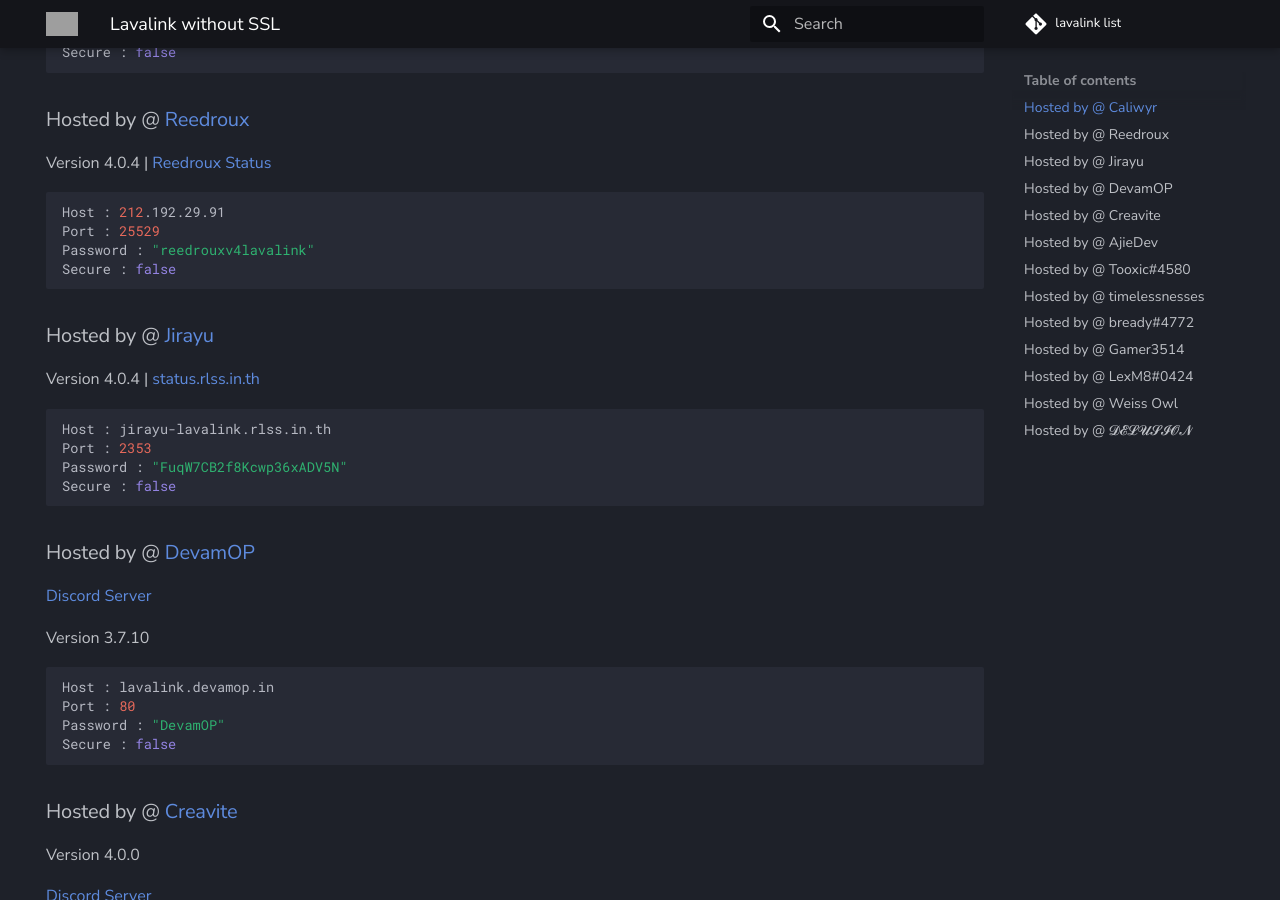
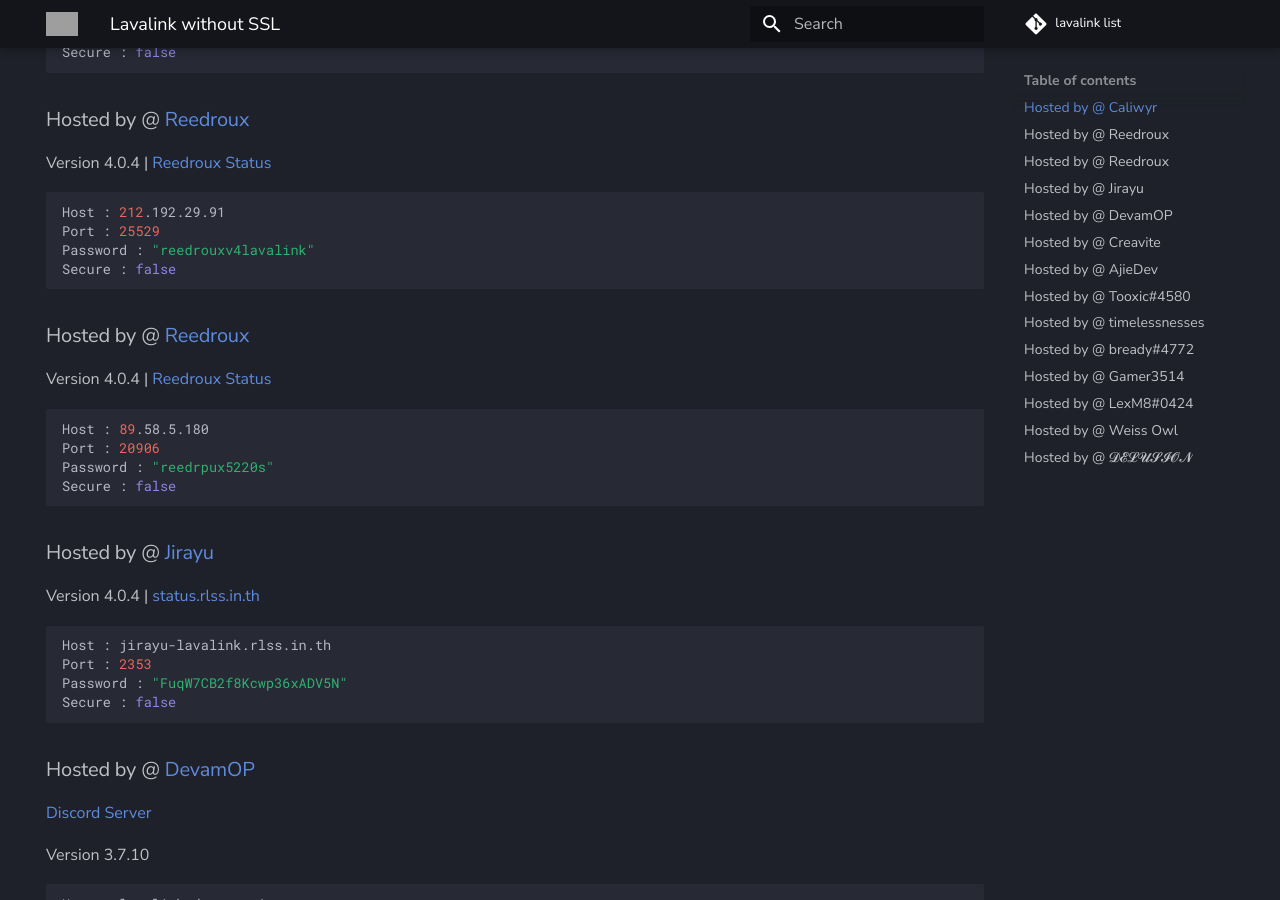
Before and after one commit to DarrenOfficial/lavalink-list, an MkDocs documentation site: the page built from docs/NoSSL/lavalink-without-ssl.md, in a window 1280 px wide and 900 px high, scrolled down 636 px. Built offline with MkDocs 1.6.1 and Material for MkDocs 9.7.7, drawn with Linux system fonts in a browser that asks for light colours; comment, search, counter and statistics services are not loaded; grey boxes are pictures that could not be loaded.

Commit message:
Update lavalink-without-ssl.md

````diff
--- a/docs/NoSSL/lavalink-without-ssl.md
+++ b/docs/NoSSL/lavalink-without-ssl.md
@@ -37,11 +37,20 @@ Secure : false
 
 
 ### Hosted by @ [Reedroux](reedroux.biz)
-Version 4.0.4 | [Reedroux Status](https://hetrixtools.com/r/c4011b1e6495a197177925492cf057d5/)
+Version 4.0.4 | [Reedroux Status](https://hetrixtools.com/r/298debf88e8fcfcf1d9cd967dd5e32d1/)
 ```bash
 Host : 212.192.29.91
 Port : 25529
 Password : "reedrouxv4lavalink"
+Secure : false
+```
+
+### Hosted by @ [Reedroux](reedroux.biz)
+Version 4.0.4 | [Reedroux Status](https://hetrixtools.com/r/298debf88e8fcfcf1d9cd967dd5e32d1/)
+```bash
+Host : 89.58.5.180
+Port : 20906
+Password : "reedrpux5220s"
 Secure : false
 ```
 
````
